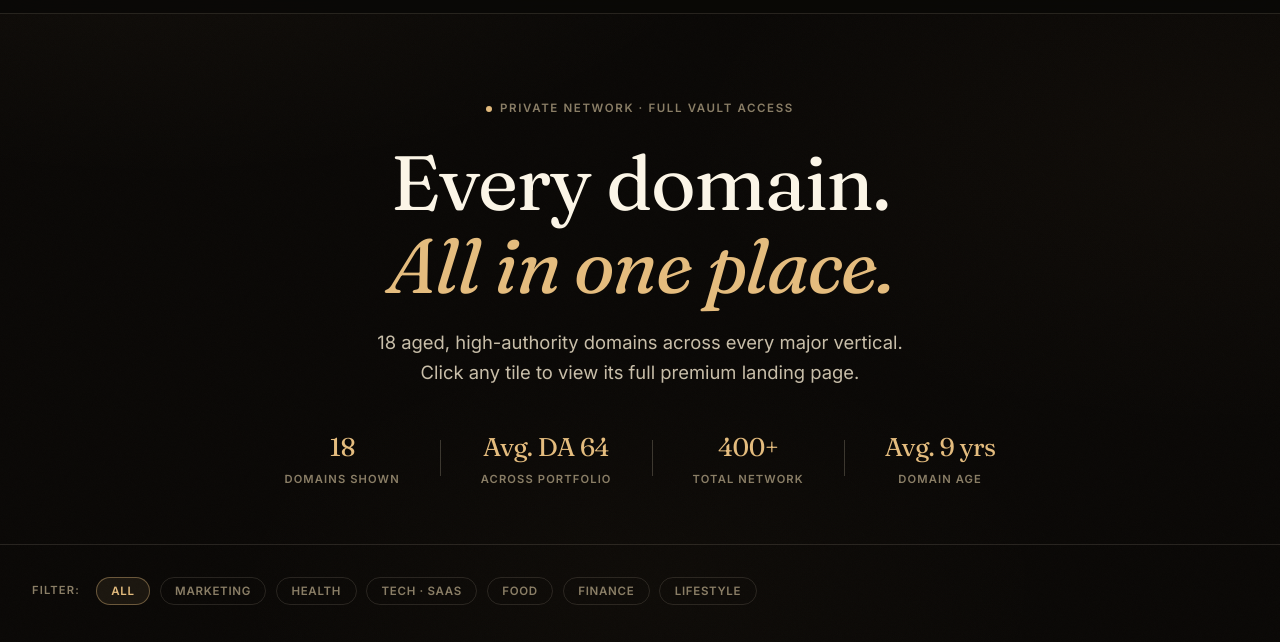
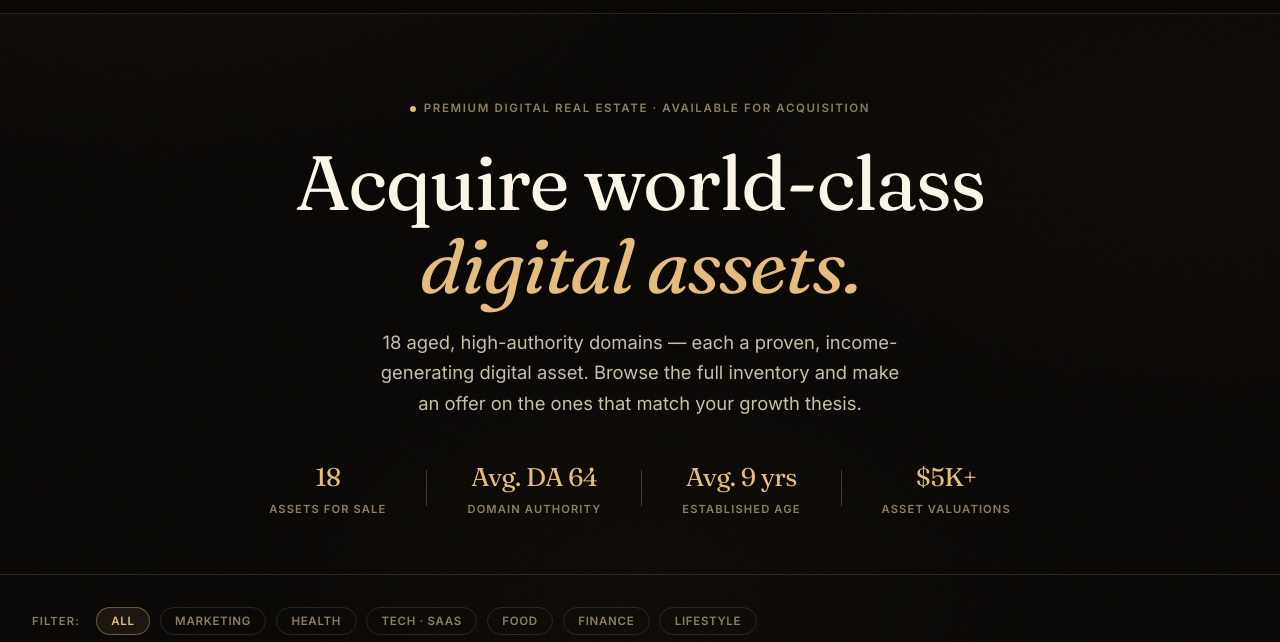
Before and after one commit to Prakhar237/MTD.com, a plain HTML site: page vault.html in a window 1280 px wide. Shown: the part 55-697 px from the top of the page. Drawn offline with Linux system fonts and the light colour scheme.

Commit message:
copy: vault.html rewritten for domain acquisition ICP
- Page title: 'Domain Acquisition Vault · Premium Digital Real Estate'
- Meta description: acquisition-focused, highlights aged authority + verified traffic
- Hero eyebrow: 'Premium Digital Real Estate · Available for Acquisition'
- Hero H1: 'Acquire world-class digital assets.'
- Hero sub: positions each domain as a proven income-generating asset for ICP buyers
- Stats: '18 Assets For Sale', 'Domain Authority', 'Established Age', '$5K+ Asset Valuations'
- CTA eyebrow: 'Serious Buyers Only · Confidential Enquiries Welcome'
- CTA H2: 'Ready to acquire premium digital real estate?'
- CTA sub: frames domains as strategic assets with aged authority + compounding value
- CTA button: 'Make an Enquiry →' (vs generic 'Request Access')

```diff
--- a/vault.html
+++ b/vault.html
@@ -3,8 +3,8 @@
 <head>
 <meta charset="UTF-8" />
 <meta name="viewport" content="width=device-width, initial-scale=1.0" />
-<meta name="description" content="The full MoneyTrainDomains private vault — 18 aged, high-authority domains across every vertical. Click any domain to preview its premium landing page." />
-<title>The Full Vault · MoneyTrainDomains</title>
+<meta name="description" content="Browse 18 premium aged domains available for acquisition — each a high-authority digital asset with verified traffic, established backlink profiles, and compounding value. Make an offer today." />
+<title>Domain Acquisition Vault · Premium Digital Real Estate — MoneyTrainDomains</title>
 <link rel="preconnect" href="https://fonts.googleapis.com">
 <link rel="preconnect" href="https://fonts.gstatic.com" crossorigin>
 <link href="https://fonts.googleapis.com/css2?family=Fraunces:ital,opsz,wght@0,9..144,300;0,9..144,400;0,9..144,500;0,9..144,600;0,9..144,700;1,9..144,300;1,9..144,400;1,9..144,500;1,9..144,600&family=Cormorant+Garamond:ital,wght@0,300;0,400;0,500;0,600;0,700;1,300;1,400;1,500;1,600&family=Inter:wght@300;400;500;600;700;800&family=JetBrains+Mono:wght@400;500&display=swap" rel="stylesheet">
@@ -162,18 +162,18 @@ p{margin:0;}
   <div class="container">
     <div class="vault-hero__eye">
       <span class="vault-hero__dot"></span>
-      Private Network · Full Vault Access
+      Premium Digital Real Estate · Available for Acquisition
     </div>
-    <h1 class="vault-hero__title">Every domain.<br><em>All in one place.</em></h1>
-    <p class="vault-hero__sub">18 aged, high-authority domains across every major vertical. Click any tile to view its full premium landing page.</p>
+    <h1 class="vault-hero__title">Acquire world-class<br><em>digital assets.</em></h1>
+    <p class="vault-hero__sub">18 aged, high-authority domains — each a proven, income-generating digital asset. Browse the full inventory and make an offer on the ones that match your growth thesis.</p>
     <div class="vault-hero__stats">
-      <div class="vault-hero__stat"><strong>18</strong><span>Domains Shown</span></div>
+      <div class="vault-hero__stat"><strong>18</strong><span>Assets For Sale</span></div>
       <div class="vault-hero__stat-divider"></div>
-      <div class="vault-hero__stat"><strong>Avg. DA 64</strong><span>Across Portfolio</span></div>
+      <div class="vault-hero__stat"><strong>Avg. DA 64</strong><span>Domain Authority</span></div>
       <div class="vault-hero__stat-divider"></div>
-      <div class="vault-hero__stat"><strong>400+</strong><span>Total Network</span></div>
+      <div class="vault-hero__stat"><strong>Avg. 9 yrs</strong><span>Established Age</span></div>
       <div class="vault-hero__stat-divider"></div>
-      <div class="vault-hero__stat"><strong>Avg. 9 yrs</strong><span>Domain Age</span></div>
+      <div class="vault-hero__stat"><strong>$5K+</strong><span>Asset Valuations</span></div>
     </div>
   </div>
 </section>
@@ -441,10 +441,10 @@ p{margin:0;}
 <!-- BOTTOM CTA -->
 <section class="vault-cta">
   <div class="container">
-    <div class="vault-cta__eyebrow">◆ Private · Selective · Compounding</div>
-    <h2 class="vault-cta__title">Ready to own <em>page one?</em></h2>
-    <p class="vault-cta__sub">We accept a limited number of engagements per quarter. Apply and we'll respond within one business day.</p>
-    <a href="index.html#contact" class="btn-gold">Request Access →</a>
+    <div class="vault-cta__eyebrow">◆ Serious Buyers Only · Confidential Enquiries Welcome</div>
+    <h2 class="vault-cta__title">Ready to acquire <em>premium digital real estate?</em></h2>
+    <p class="vault-cta__sub">Each domain is a strategic asset — aged authority, verified traffic, and compounding value. Submit an enquiry and our team will respond within one business day with full asset details and pricing.</p>
+    <a href="index.html#contact" class="btn-gold">Make an Enquiry →</a>
   </div>
 </section>
 
```
